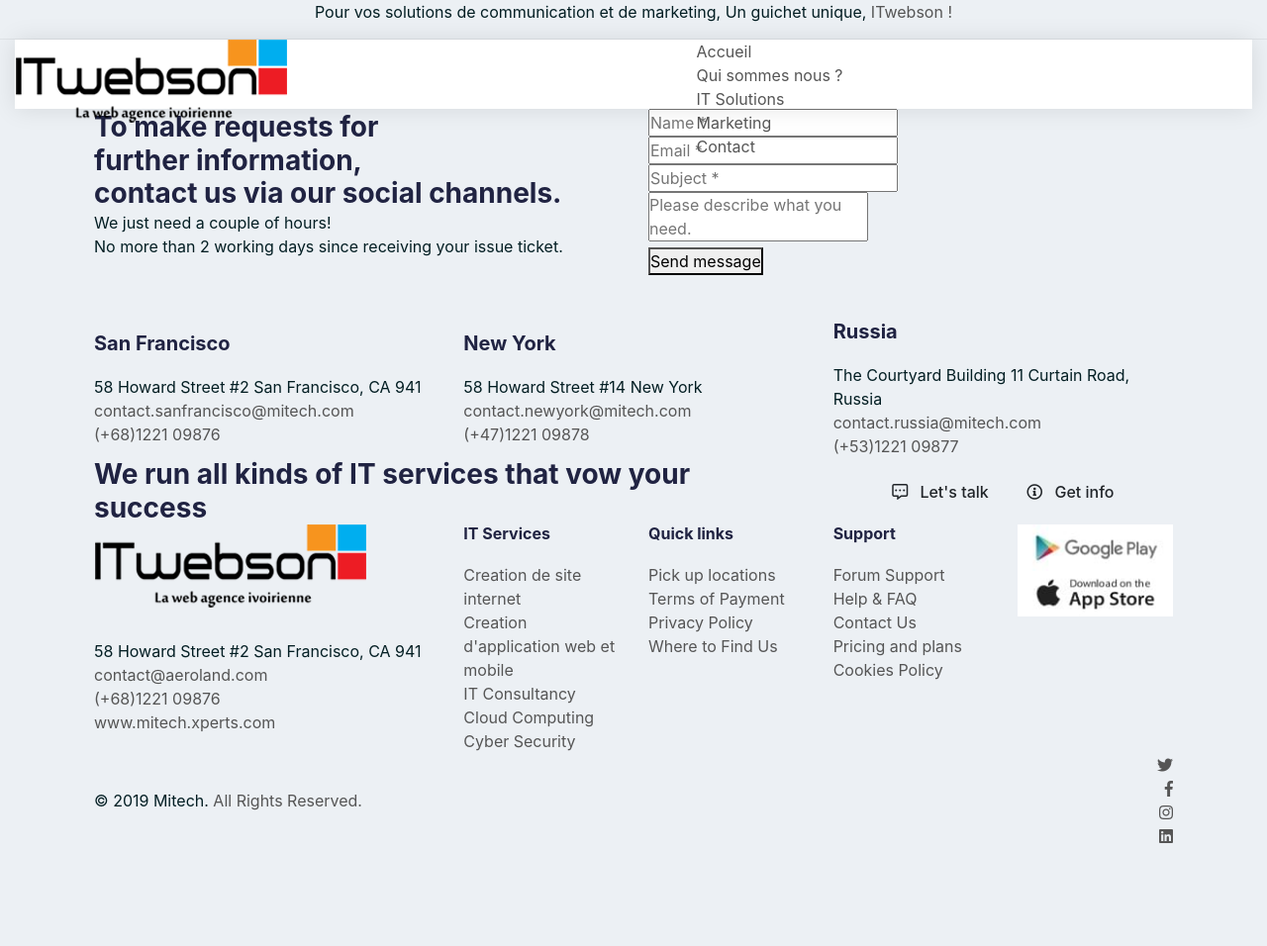
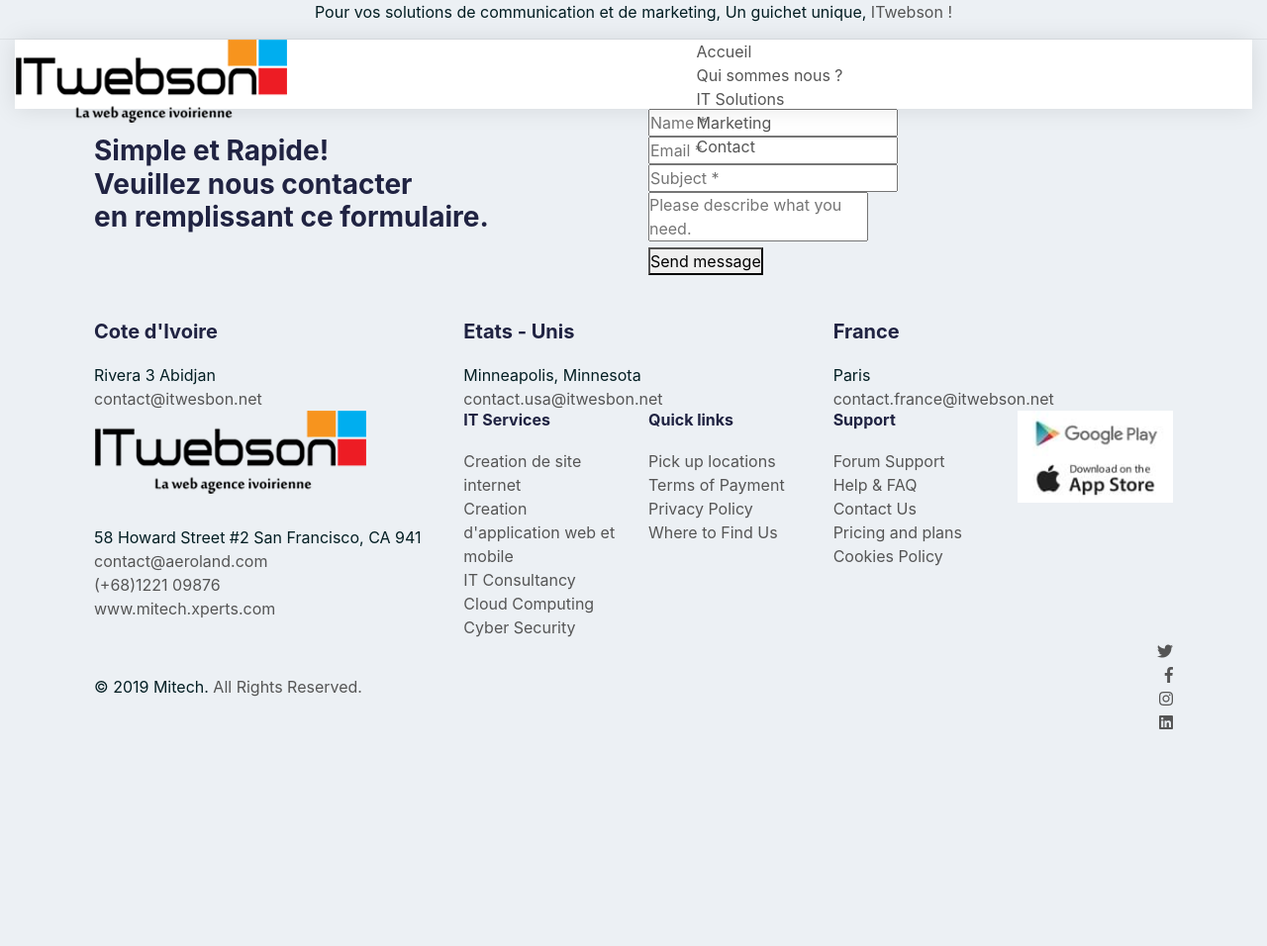
Before and after one commit to Michaell007/itweb_site, a Symfony app: template templates/front-end/contact/contact.html.twig in a window 1280 px wide. Shown: the top 956 px of the page at 99% size. Run offline with Twig, Linux system fonts and the light colour scheme; the template is opened without the code that fills it, so the values that code supplies are empty; some libraries are stand-ins or nearby versions.

Commit message:
page contact

```diff
--- a/templates/front-end/contact/contact.html.twig
+++ b/templates/front-end/contact/contact.html.twig
@@ -8,8 +8,7 @@
                 <div class="row align-items-center">
                     <div class="col-lg-6 col-lg-6">
                         <div class="conact-us-wrap-one mb-30">
-                            <h3 class="heading">To make requests for <br>further information, <br><span class="text-color-primary">contact us</span> via our social channels. </h3>
-                            <div class="sub-heading">We just need a couple of hours! <br> No more than 2 working days since receiving your issue ticket.</div>
+                            <h3 class="heading">Simple et Rapide! <br>Veuillez <span class="text-color-primary">nous contacter</span> <br>en remplissant ce formulaire.</h3>
                         </div>
                     </div>
 
@@ -51,31 +50,29 @@
                 <div class="row align-items-center">
                     <div class="col-lg-4 col-md-6">
                         <div class="conact-info-wrap mt-30">
-                            <h5 class="heading mb-20">San Francisco</h5>
+                            <h5 class="heading mb-20">Cote d'Ivoire</h5>
                             <ul class="conact-info__list">
-                                <li>58 Howard Street #2 San Francisco, CA 941</li>
-                                <li><a href="#" class="hover-style-link text-color-primary">contact.sanfrancisco@mitech.com</a></li>
-                                <li><a href="#" class="hover-style-link text-black font-weight--bold">(+68)1221 09876</a></li>
+                                <li>Rivera 3 Abidjan</li>
+                                <li><a href="#" class="hover-style-link text-color-primary">contact@itwesbon.net</a></li>
+                                <!-- li><a href="#" class="hover-style-link text-black font-weight--bold">(+68)1221 09876</a></!-->
                             </ul>
                         </div>
                     </div>
                     <div class="col-lg-4 col-md-6">
                         <div class="conact-info-wrap mt-30">
-                            <h5 class="heading mb-20">New York</h5>
+                            <h5 class="heading mb-20">Etats - Unis</h5>
                             <ul class="conact-info__list">
-                                <li>58 Howard Street #14 New York</li>
-                                <li><a href="#" class="hover-style-link text-color-primary">contact.newyork@mitech.com</a></li>
-                                <li><a href="#" class="hover-style-link text-black font-weight--bold">(+47)1221 09878</a></li>
+                                <li>Minneapolis, Minnesota</li>
+                                <li><a href="#" class="hover-style-link text-color-primary">contact.usa@itwesbon.net</a></li>
                             </ul>
                         </div>
                     </div>
                     <div class="col-lg-4 col-md-6">
                         <div class="conact-info-wrap mt-30">
-                            <h5 class="heading mb-20">Russia</h5>
+                            <h5 class="heading mb-20">France</h5>
                             <ul class="conact-info__list">
-                                <li>The Courtyard Building 11 Curtain Road, Russia</li>
-                                <li><a href="#" class="hover-style-link text-color-primary">contact.russia@mitech.com</a></li>
-                                <li><a href="#" class="hover-style-link text-black font-weight--bold">(+53)1221 09877</a></li>
+                                <li>Paris</li>
+                                <li><a href="#" class="hover-style-link text-color-primary">contact.france@itwebson.net</a></li>
                             </ul>
                         </div>
                     </div>
@@ -85,7 +82,7 @@
         </div>
 
         <!--========== Call to Action Area Start ============-->
-        <div class="cta-image-area_one section-space--ptb_80 cta-bg-image_two">
+        <!-- div class="cta-image-area_one section-space--ptb_80 cta-bg-image_two">
             <div class="container">
                 <div class="row align-items-center">
                     <div class="col-xl-8 col-lg-7">
@@ -101,6 +98,6 @@
                     </div>
                 </div>
             </div>
-        </div>
+        </!-->
     </div>
 {% endblock %}
```
